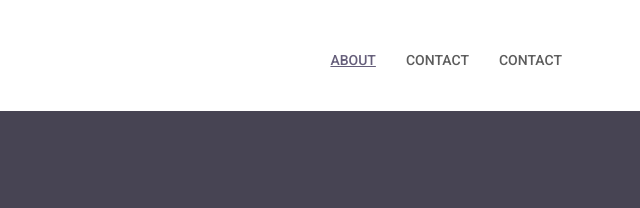
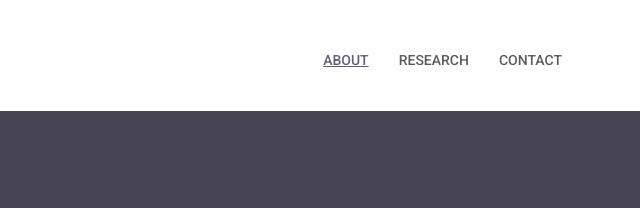
Before and after one commit to aipoiesis/aipoiesis.github.io, a plain HTML site: page contact.html in a window 1280 px wide. Shown: the top 208 px of the page, 618-1258 px from the left. Drawn offline with Linux system fonts and the light colour scheme; some packages are replaced by stand-ins of ours; files whose address does not match are found by name; a web font is replaced by a local one.

Commit message:
Update contact.html

```diff
--- a/contact.html
+++ b/contact.html
@@ -77,7 +77,7 @@ FACEBOOK: https://www.facebook.com/themefisher
 							<li class="nav-item active">
 								<a class="nav-link" href="about.html">About</a>
 							</li>
-							<li class="nav-item @@portfolio"><a class="nav-link" href="portfolio.html">Contact</a></li>
+							<li class="nav-item @@portfolio"><a class="nav-link" href="portfolio.html">Research</a></li>
 <!-- 							<li class="nav-item dropdown @@portfolio">
 								<a class="nav-link dropdown-toggle" href="#" id="dropdown03" data-toggle="dropdown" aria-haspopup="true" aria-expanded="false">Research <span class="ion-ios-arrow-down"></span></a>
 								<ul class="dropdown-menu" aria-labelledby="dropdown03">
```
